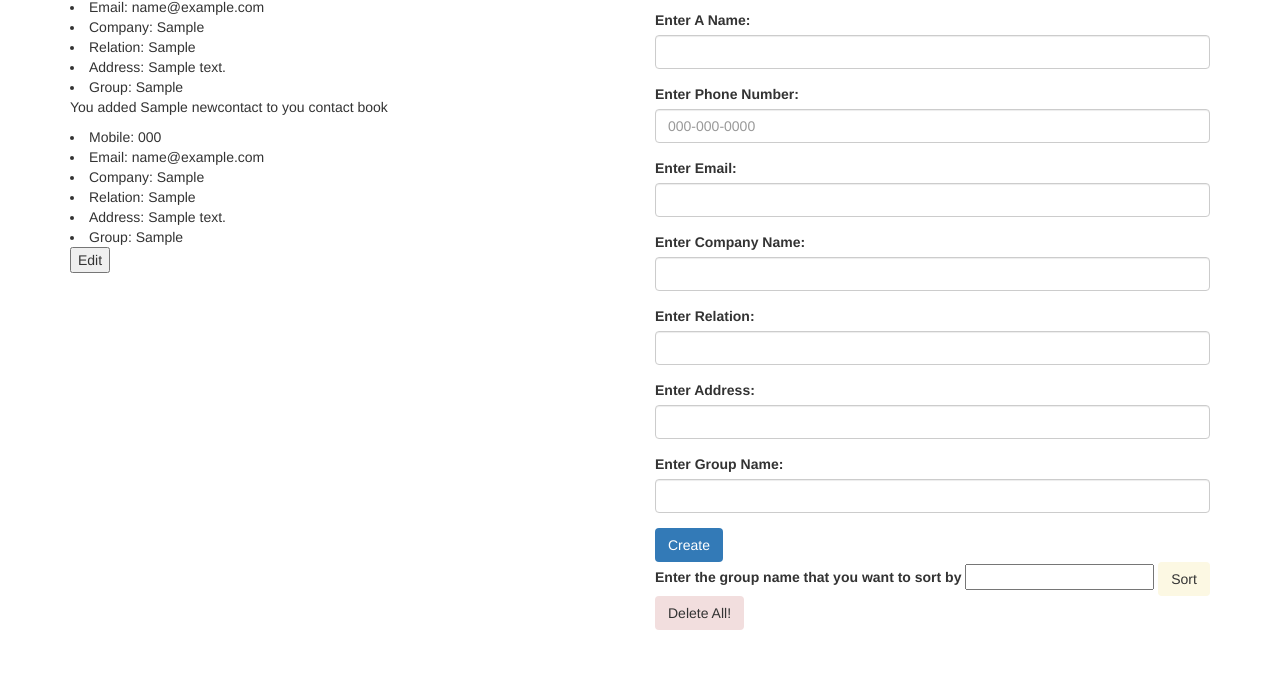
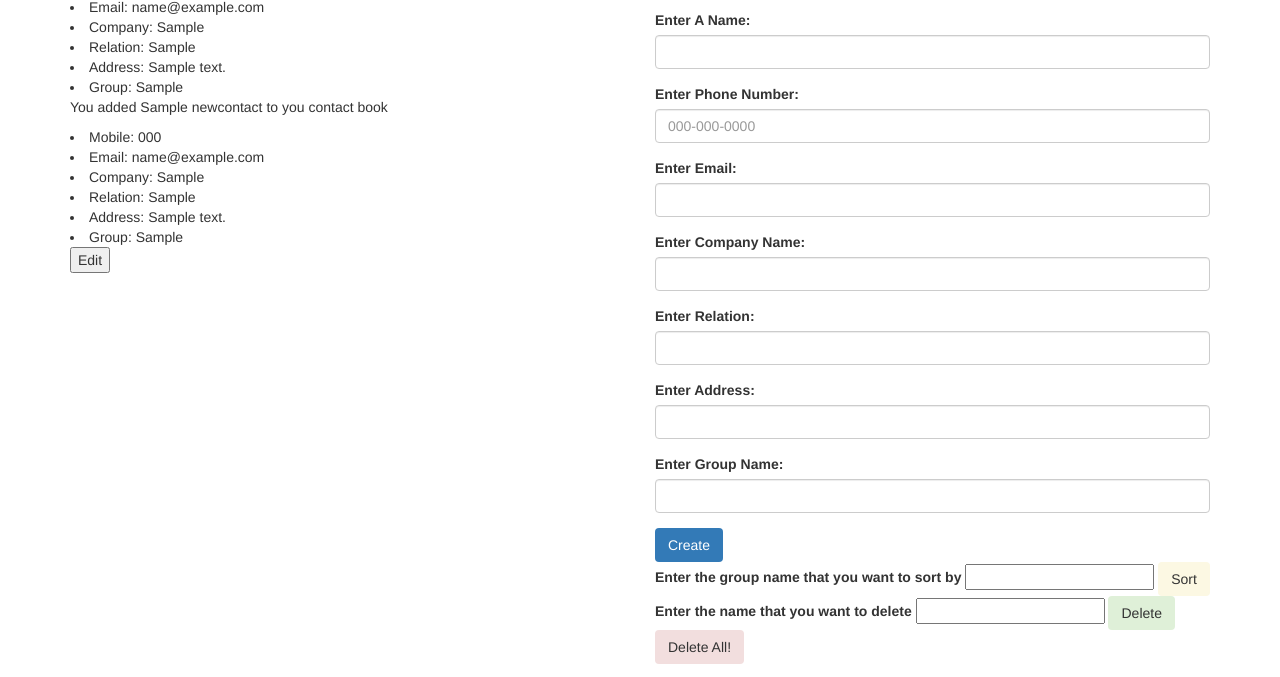
Before and after one commit to msuli1120/contactbookphp, a PHP site: template views/index.html.twig in a window 1280 px wide. Shown: the part 123-800 px from the top of the page. Run offline with PHP 8.4, Linux system fonts and the light colour scheme; the template is opened without the code that fills it: most values are stand-ins (such as "Sample title", 1, 10 or a date in 2020); some libraries are stand-ins or nearby versions.

Commit message:
add delete one function

```diff
--- a/views/index.html.twig
+++ b/views/index.html.twig
@@ -80,6 +80,12 @@
         <input id="sortName" name="sortName" type="text">
         <button class="btn bg-warning">Sort</button>
       </form>
+
+      <form action="/delete_one" method="post">
+        <label for="name">Enter the name that you want to delete</label>
+        <input id="name" name="name" type="text">
+        <button class="btn bg-success" type="submit">Delete</button>
+      </form>
     {% endif %}
 
       <form action="/delete_all" method="post">
```
Also changed, not shown: app/app.php (+17 -4 lines).
